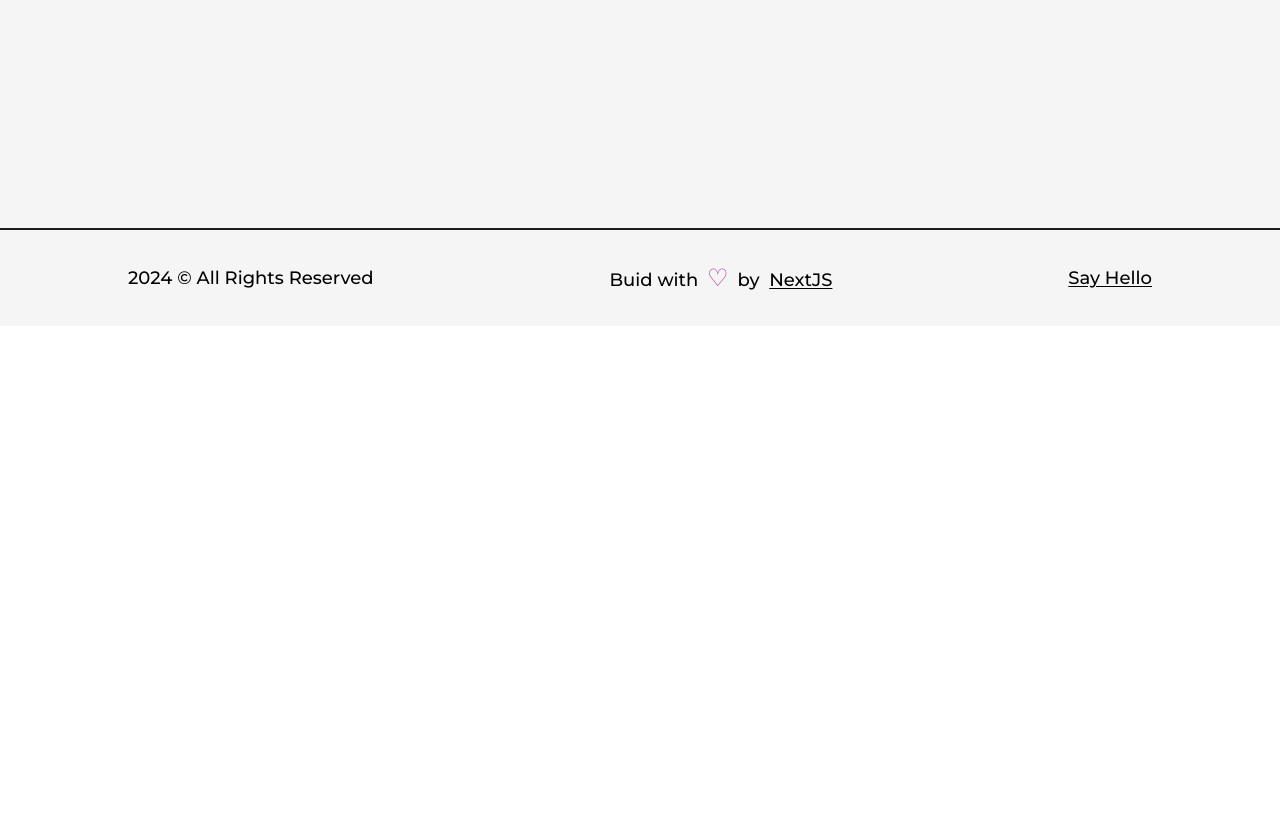
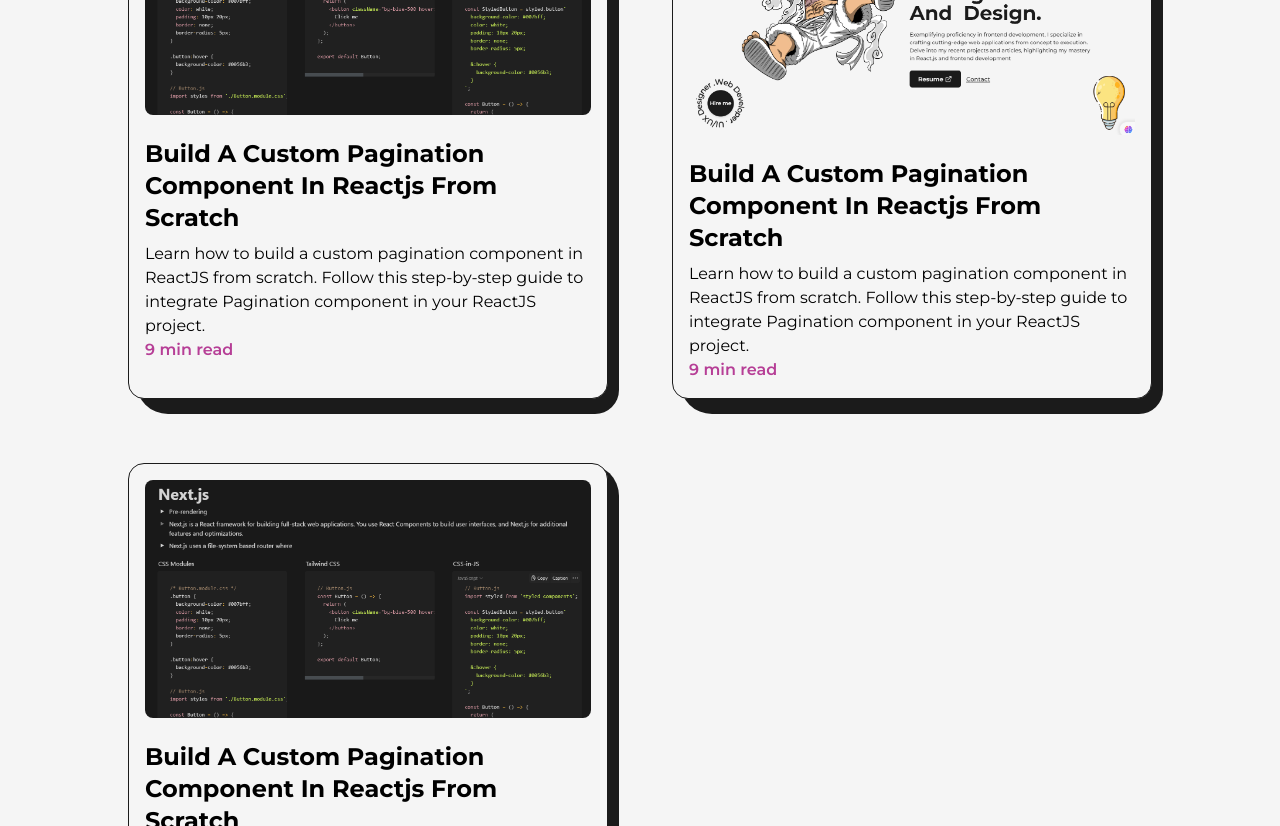
Before and after one commit to nghinguyenzero/next-dev-portfolio, a Next.js app: page /articles in a window 1280 px wide. Before the commit this address had no page. Shown: the part 660-1486 px from the top of the page. Before the commit the page ends 986 px from the top, so only its background shows below. Built offline with nearby package versions, Linux system fonts and the light colour scheme.

Commit message:
article  Head FramerImage

```diff
--- a/src/pages/about.js
+++ b/src/pages/about.js
@@ -1,7 +1,7 @@
 import AnimatedText from "@/components/AnimatedText";
 import Layout from "@/components/Layout";
 import Image from "next/image";
-import { Head } from "next/head";
+import Head from "next/head";
 import React, { useEffect, useRef } from 'react'
 import profilePic from "../../public/images/profile/luffy-gear-5-3.png";
 import {
@@ -40,10 +40,10 @@
 const about = () => {
     return (
         <>
-            {/* <Head>
+            <Head>
                 <title>ZN | About Page</title>
                 <meta name="description" content="any description"/>
-            </Head> */}
+            </Head>
             <main className="flex w-full flex-col items-center justify-center">
                 <AnimatedText text='Passion Fuels Purpose!' className="mb-16"/>
                 <Layout className={'pt-16'}>
@@ -63,7 +63,7 @@
                     <div className="col-span-3 relative h-max rounded-2xl border-2 border-solid border-dark
                     bg-light p-8">
                         <div className="absolute top-0 -right-3 -z-10 w-[102%] h-[103%] rounded-[2rem] bg-dark"></div>
-                        <Image src={profilePic} alt={'ZERO'} className='w-full h-auto rounded-2xl'/>
+                        <Image src={profilePic} alt={'ZERO'} className='w-full h-auto rounded-2xl animate-rubberBand'/>
                     </div>
                     <div className="col-span-2 flex flex-col items-end justify-between">
                         <div className="flex flex-col items-end justify-center">
--- /dev/null
+++ b/src/pages/articles.js
@@ -0,0 +1,165 @@
+import AnimatedText from "@/components/AnimatedText";
+import Layout from "@/components/Layout";
+import Head from "next/head";
+import Image from "next/image";
+import Link from "next/link";
+import article1 from "../../public/images/articles/article_1.png";
+import article2 from "../../public/images/articles/article_2.png";
+import { motion, useMotionValue } from "framer-motion";
+import { useRef } from "react";
+
+const FramerImage = motion(Image);
+
+const MoveImage = ({ title, image, link }) => {
+  const x = useMotionValue(0);
+  const y = useMotionValue(0);
+  const imgRef = useRef(null);
+
+  function handleMove(event) {
+    imgRef.current.style.display = "inline-block";
+    x.set(event.pageX);
+    y.set(-10);
+  }
+
+  function handleMoveLeave(event) {
+    imgRef.current.style.display = "none";
+    x.set(0);
+    y.set(0);
+  }
+
+  return (
+    <Link
+      href={link}
+      target="_blank"
+      onMouseMove={handleMove}
+      onMoveLeave={handleMoveLeave}
+    >
+      <h2 className="capitalize text-2xl font-semibold over: underline">
+        {title}
+      </h2>
+      <FramerImage
+        ref={imgRef}
+        style={{ x: x, y: y }}
+        src={image}
+        alt={title}
+        className=" w-96 h-auto hidden absolute rounded-lg"
+      />
+    </Link>
+  );
+};
+const Article = ({ image, title, date, link }) => {
+  return (
+    <li
+      className="relative w-full p-4 py-6 my-4 rounded-xl flex items-center
+    justify-between bg-light text-dark first:mb-0
+    border border-solid border-dark border-r-4 border-b-4"
+    >
+      <Link href={link} target="_blank" className="">
+        <h2 className="capitalize text-2xl font-semibold over: underline">
+          {title}
+        </h2>
+      </Link>
+      <MoveImage title={title} image={image} link={link} />
+      <span className="text-primary font-semibold pl-4">{date}</span>
+    </li>
+  );
+};
+
+const FeaturedArticle = ({ image, title, time, summary, link }) => {
+  return (
+    <li className="relative col-span-1 w-full p-4 bg-light border border-solid border-dark rounded-2xl">
+      <div
+        className="absolute top-0 -right-3 -z-10 w-[101%] h-[103%] rounded-[2rem] bg-dark
+      rounded-br-3xl
+      "
+      />
+      <Link
+        href={link}
+        target="_blank"
+        className="w-full inline-block cursor-pointer overflow-hidden rounded-lg"
+      >
+        <FramerImage
+          whileHover={{ scale: 1.05 }}
+          transition={{ duration: 0.2 }}
+          src={image}
+          alt={title}
+          className="w-full h-auto"
+        />
+      </Link>
+      <Link href={link} target="_blank">
+        <h2 className="capitalize text-2xl font-bold my-2 mt-4 hover:underline">
+          {title}
+        </h2>
+      </Link>
+      <p className="text-smmb-2">{summary}</p>
+      <span className="text-primary font-semibold">{time}</span>
+    </li>
+  );
+};
+
+const articles = (props) => {
+  return (
+    <>
+      <Head>
+        <title>ZN | Artiscles Page</title>
+        <meta name="description" content="any description" />
+      </Head>
+      <main className="w-full mb-16 flex flex-col items-center justify-center overflow-hidden">
+        <Layout className="pt-16">
+          <AnimatedText text="Works Can Change The World!" className="mb-16" />
+          <ul className="grid grid-cols-2 gap-16">
+            <FeaturedArticle
+              image={article2}
+              title="Build A Custom Pagination Component In Reactjs From Scratch"
+              time="9 min read"
+              summary="Learn how to build a custom pagination component in ReactJS from scratch.
+             Follow this step-by-step guide to integrate Pagination component in your ReactJS project."
+              link="/"
+            />
+            <FeaturedArticle
+              image={article1}
+              title="Build A Custom Pagination Component In Reactjs From Scratch"
+              time="9 min read"
+              summary="Learn how to build a custom pagination component in ReactJS from scratch.
+             Follow this step-by-step guide to integrate Pagination component in your ReactJS project."
+              link="/"
+            />
+            <FeaturedArticle
+              image={article2}
+              title="Build A Custom Pagination Component In Reactjs From Scratch"
+              time="9 min read"
+              summary="Learn how to build a custom pagination component in ReactJS from scratch.
+             Follow this step-by-step guide to integrate Pagination component in your ReactJS project."
+              link="/"
+            />
+          </ul>
+          <h2 className="font-bold text-4xl w-full text-center my-6 mt-32">
+            All Articles
+          </h2>
+          <ul>
+            <Article
+              image={article2}
+              title="Validate form React"
+              date="March 22, 2023"
+              link="/"
+            />
+            <Article
+              image={article2}
+              title="Validate form React"
+              date="March 22, 2023"
+              link="/"
+            />
+            <Article
+              image={article2}
+              title="Validate form React"
+              date="March 22, 2023"
+              link="/"
+            />
+          </ul>
+        </Layout>
+      </main>
+    </>
+  );
+};
+
+export default articles;
--- a/src/pages/projects.js
+++ b/src/pages/projects.js
@@ -1,14 +1,16 @@
 import AnimatedText from "@/components/AnimatedText";
 import { GithubIcon } from "@/components/Icons";
 import Layout from "@/components/Layout";
-// import { Head } from "next/head";
+import Head from "next/head";
 import Image from "next/image";
 
 import Link from "next/link";
 import project1 from "../../public/images/projects/project_1.png";
 import project2 from "../../public/images/projects/sun-store.png";
 import project3 from "../../public/images/projects/zero-store.png";
+import { motion } from "framer-motion";
 
+const FramerImage = motion(Image);
 
 const FeaturedProject = ({ type, title, summary, image, link, github }) => {
   return (
@@ -26,7 +28,13 @@
         target="_blank"
         className="w-1/2 cursor-pointer overflow-hidden rounded-lg"
       >
-        <Image src={image} alt={title} className="w-full h-auto" />
+        <FramerImage
+          src={image}
+          alt={title}
+          className="w-full h-auto"
+          whileHover={{ scale: 1.05 }}
+          transition={{ duration: 0.2 }}
+        />
       </Link>
       <div className="w-1/2 flex-col items-start justify-between pl-6">
         <span className="text-primary font-medium text-xl">{type}</span>
@@ -63,15 +71,20 @@
     >
       <div
         className="absolute top-0 -right-3 -z-10 w-[101%] h-[103%] rounded-[2rem] bg-dark
-      rounded-br-3xl
-      "
+      rounded-br-3xl"
       />
       <Link
         href={link}
         target="_blank"
         className="w-full cursor-pointer overflow-hidden rounded-lg"
       >
-        <Image src={image} alt={title} className="w-full h-auto" />
+        <FramerImage
+          src={image}
+          alt={title}
+          className="w-full h-auto"
+          whileHover={{ scale: 1.05 }}
+          transition={{ duration: 0.2 }}
+        />
       </Link>
       <div className="w-full flex-col items-start justify-between pl-6 mt-4">
         <span className="text-primary font-medium text-xl">{type}</span>
@@ -102,10 +115,10 @@
 const projects = (props) => {
   return (
     <>
-      {/* <Head>
-            <title>Zero | Projects Pages</title>
-            <meta name='description' content="any description"></meta>
-        </Head> */}
+      <Head>
+        <title>Zero | Projects Pages</title>
+        <meta name="description" content="any description"></meta>
+      </Head>
       <main className="w-full  mb-16 flex flex-col justify-center items-center">
         <Layout className="pt-16">
           <AnimatedText
```
Also changed, not shown: public/images/articles/article_1.png (added), public/images/articles/article_2.png (added).
